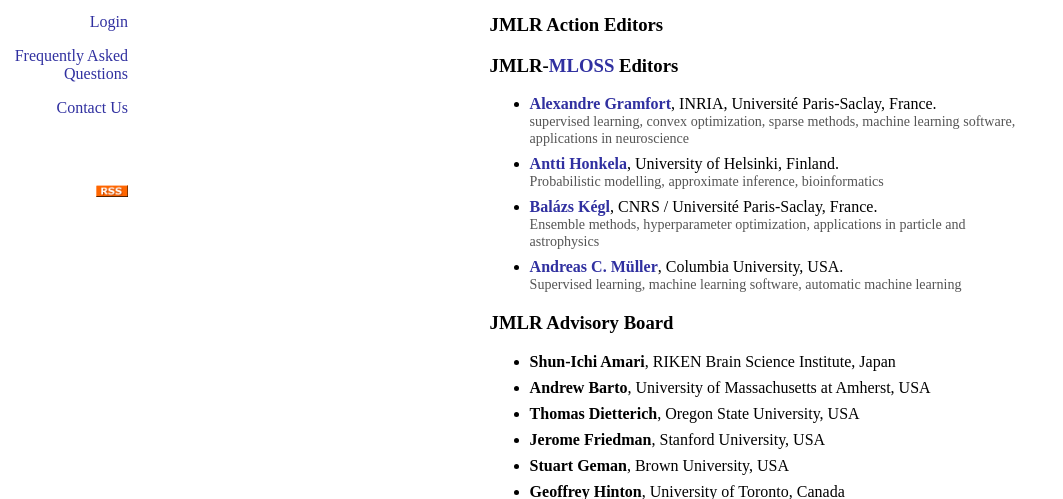
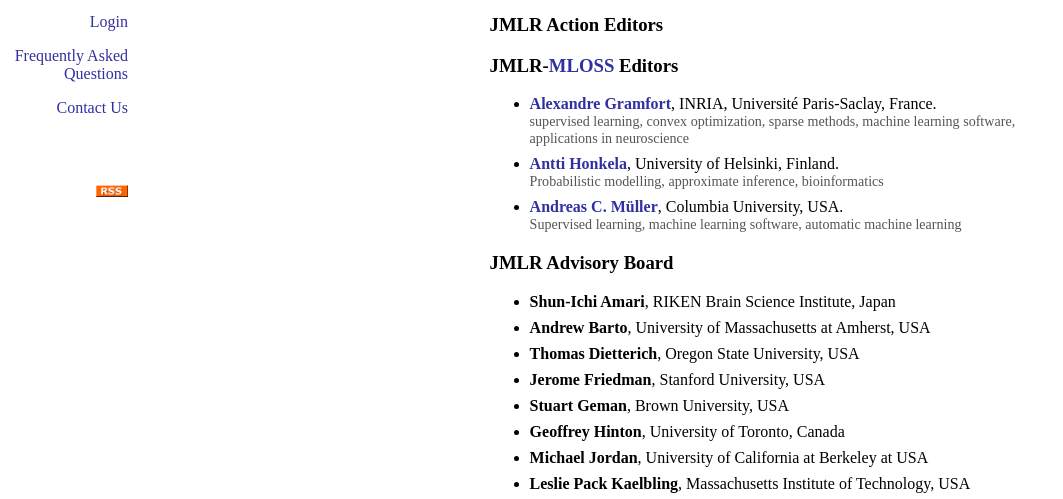
Before and after one commit to JmlrOrg/webpage, a Python web app: template templates/beta/editorial-board.html in a window 1280 px wide. Shown: the part 447-946 px from the top of the page, without its empty margins (0-1063 px from the left). Run offline with Jinja, Linux system fonts and the light colour scheme; the template is opened without the code that fills it, so the values that code supplies are empty.

Commit message:
Remove Balazs

```diff
--- a/templates/beta/editorial-board.html
+++ b/templates/beta/editorial-board.html
@@ -80,7 +80,7 @@
     <ul class='editors'>
       <li><a href='http://alexandre.gramfort.net/'><span class='name'>Alexandre Gramfort</span></a>, <span class='affiliation'>INRIA, Université Paris-Saclay, France</span>. <span class='research'>supervised learning, convex optimization, sparse methods, machine learning software, applications in neuroscience</span></li>
       <li><a href='http://www.hiit.fi/u/ahonkela/'><span class='name'>Antti Honkela</span></a>, <span class='affiliation'>University of Helsinki, Finland</span>. <span class='research'>Probabilistic modelling, approximate inference, bioinformatics</span></li>
-      <li><a href='https://users.lal.in2p3.fr/kegl/'><span class='name'>Balázs Kégl</span></a>, <span class='affiliation'>CNRS / Université Paris-Saclay, France</span>. <span class='research'>Ensemble methods, hyperparameter optimization, applications in particle and astrophysics</span></li>
+<!--       <li><a href='https://users.lal.in2p3.fr/kegl/'><span class='name'>Balázs Kégl</span></a>, <span class='affiliation'>CNRS / Université Paris-Saclay, France</span>. <span class='research'>Ensemble methods, hyperparameter optimization, applications in particle and astrophysics</span></li> -->
       <li><a href='http://amueller.github.io/'><span class='name'>Andreas C. Müller</span></a>, <span class='affiliation'>Columbia University, USA</span>. <span class='research'>Supervised learning, machine learning software, automatic machine learning</span></li>
 <!--       <li><a href='http://www.ong-home.my'><span class='name'>Cheng Soon Ong</span></a>, <span class='affiliation'>Australian National University, Australia</span>. <span class='research'>Experimental design, feature learning, ranking, bioinformatics</span></li> -->
     </ul>
```
